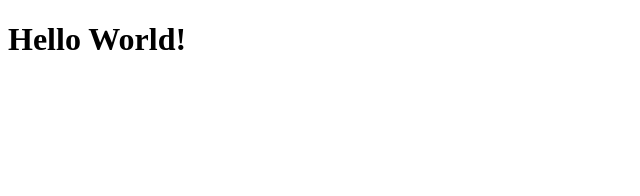
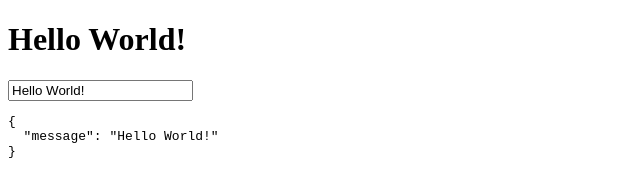
Before and after one commit to RostD/vueTest, a plain HTML site: page index.html in a window 1280 px wide. Shown: the whole page, without its empty margins (0-640 px from the left). Drawn offline with Linux system fonts and the light colour scheme.

Commit message:
Автоматическое обновление модели

```diff
--- a/index.html
+++ b/index.html
@@ -6,6 +6,8 @@
 <body>
 <div id="app">
     <h1>{{ message }}</h1>
+    <input v-model="message">
+    <pre>{{ $data | json }}</pre>
 </div>
 <script src="js/vue.js"></script>
 <script>
```
